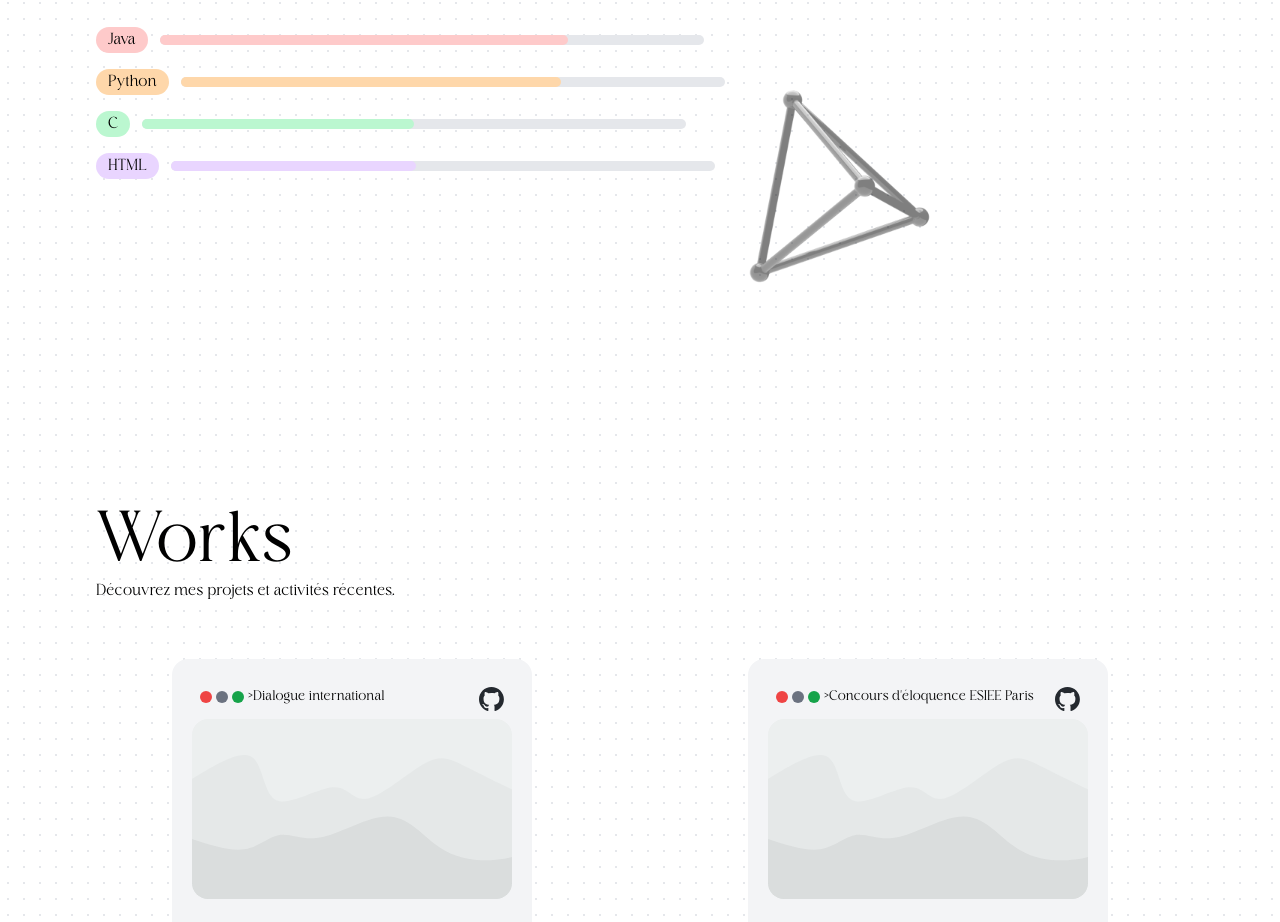
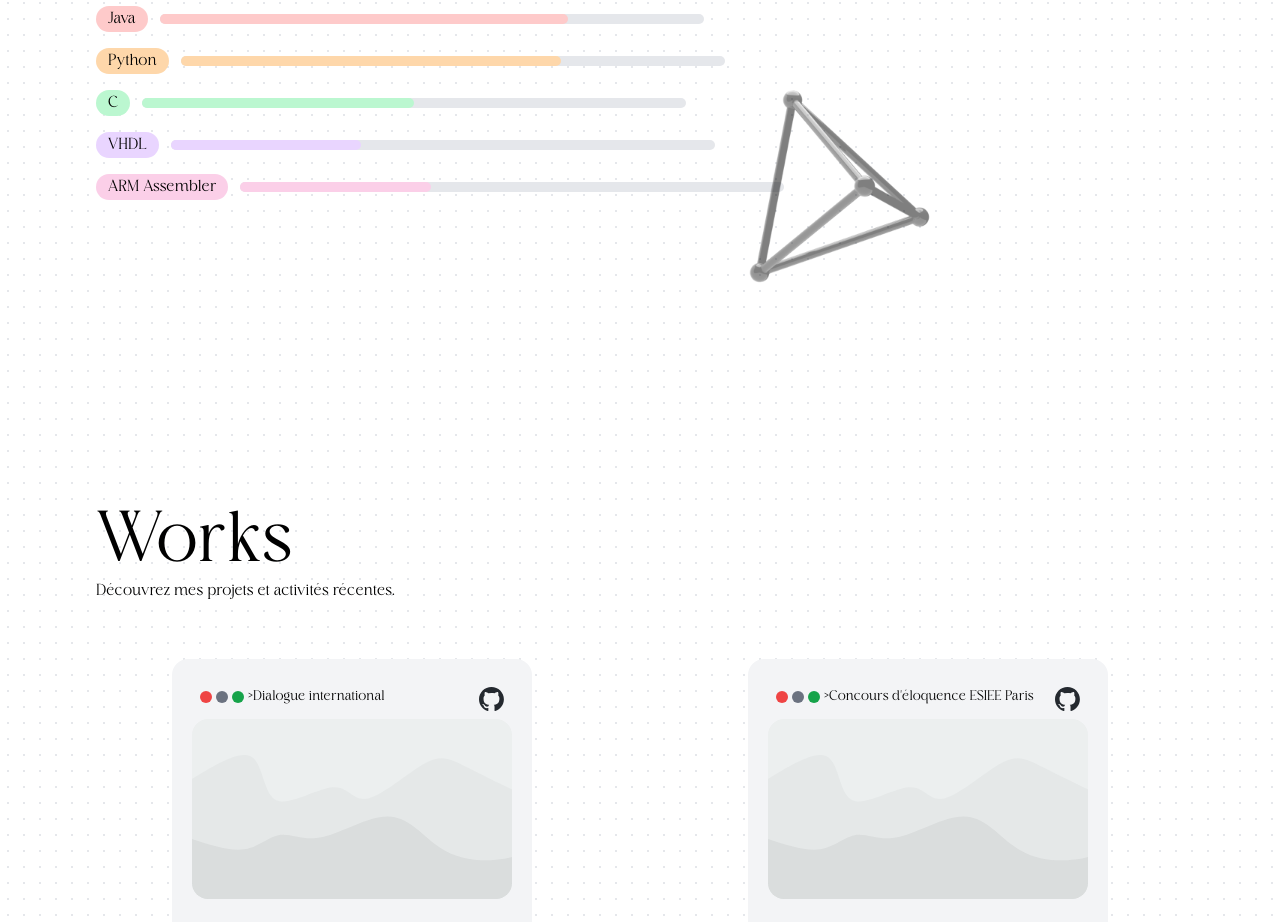
Before and after one commit to RandomStranger0/Portfolio, a Next.js app: page / in a window 1280 px wide. Shown: the part 1173-2095 px from the top of the page. Built offline with nearby package versions, Linux system fonts and the light colour scheme.

Commit message:
Update index.js

```diff
--- a/src/constants/index.js
+++ b/src/constants/index.js
@@ -72,8 +72,13 @@ export const projects = [
         level: "w-[50%]" // Adjust the level as per your preference
     },
     {
-        name: "HTML",
+        name: "VHDL",
         color: "bg-purple-200",
-        level: "w-[45%]" // Adjust the level as per your preference
+        level: "w-[35%]" // Adjust the level as per your preference
+    },
+    {
+        name: "ARM Assembler",
+        color: "bg-pink-200",
+        level: "w-[35%]" // Adjust the level as per your preference
     },
   ]
```
